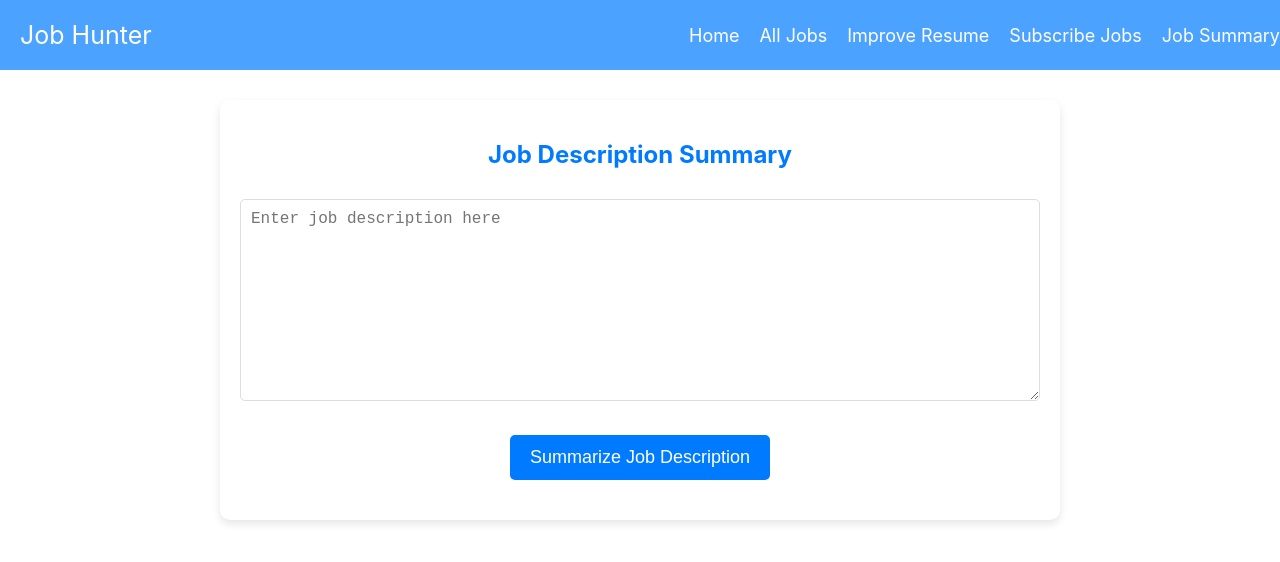
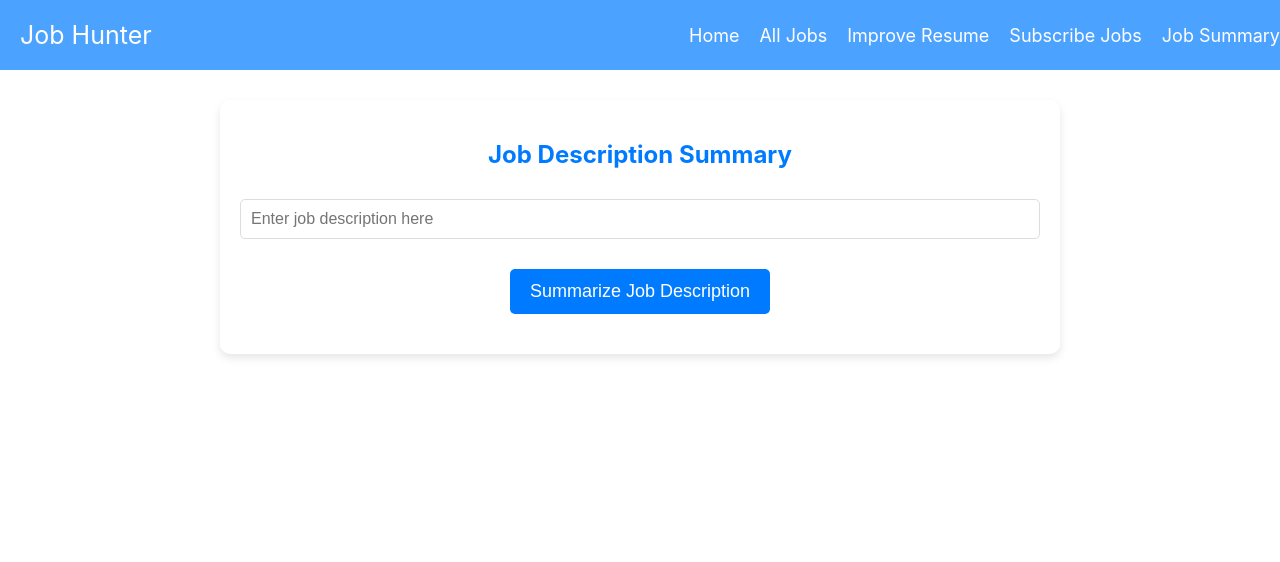
Before and after one commit to sahilarora02/job_hunter_bot_frontend, a React (Create React App) app: page /job-summary in a window 1280 px wide. Shown: the top 562 px of the page. Built offline with nearby package versions, Linux system fonts and the light colour scheme.

Commit message:
updating

```diff
--- a/src/components/ImproveResume.js
+++ b/src/components/ImproveResume.js
@@ -88,7 +88,7 @@ const ImproveResume = () => {
       <button onClick={handleImproveResume} disabled={isLoading} style={styles.button}>
         Improve Resume
       </button>
-      {/* {!improvedResume && <p style={styles.loading}>Loading...</p>} */}
+      {!improvedResume && <p style={styles.loading}>Loading...</p>}
       {improvedResume && (
         <div>
           <h3 style={styles.subHeading}>Improved Resume</h3>
--- a/src/components/JobSummary.js
+++ b/src/components/JobSummary.js
@@ -50,7 +50,7 @@ const JobSummary = () => {
   return (
     <div style={styles.container}>
       <h2 style={styles.heading}>Job Description Summary</h2>
-      <textarea
+      <input
         rows="10"
         cols="50"
         value={jobDescription}
```
